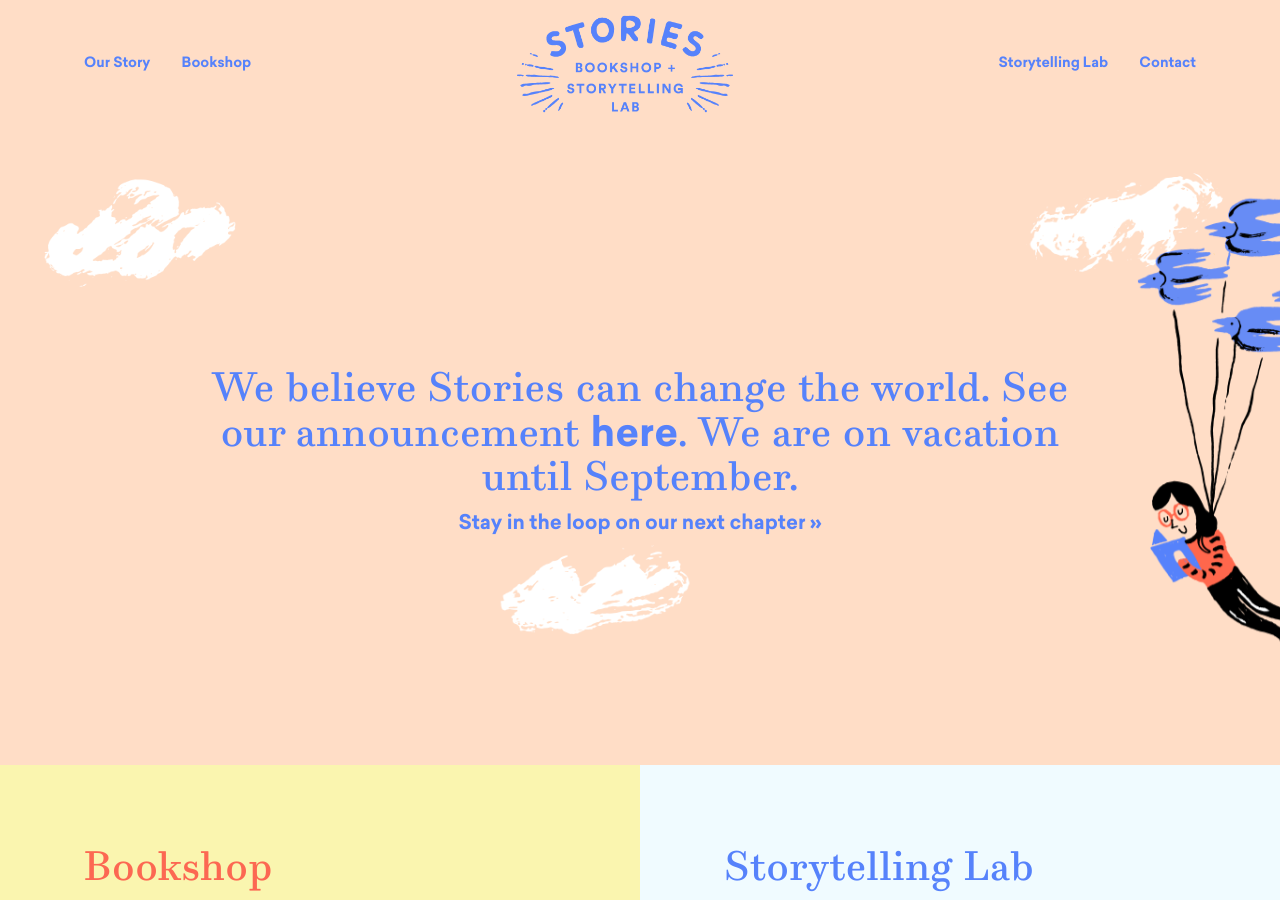
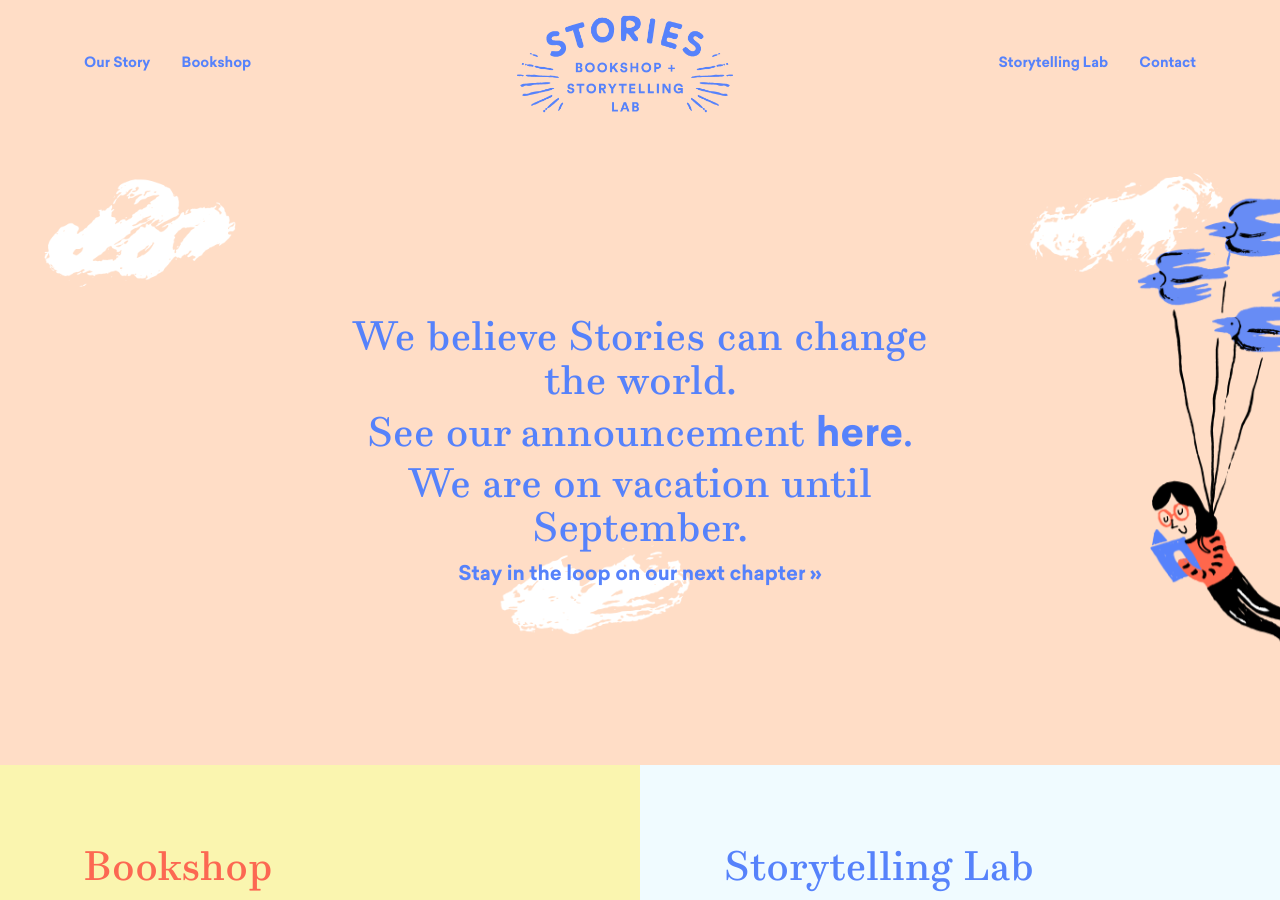
Before and after one commit to storiesbk/storiesbk.github.io, a Jekyll site: the page built from index.markdown, in a window 1280 px wide and 900 px high. Built offline with Jekyll 4.4.1, drawn with Linux system fonts in a browser that asks for light colours; nearby versions of some CDN libraries; some web fonts are replaced; a script that is not in the unit is left out.

```diff
--- a/index.markdown
+++ b/index.markdown
@@ -1,10 +1,9 @@
 ---
 title: Stories Bookshop + Storytelling Lab
 slug: home
-hero_text: |-
-  ## We believe Stories can change the world. See our announcement [here](https://www.instagram.com/p/CBRA8aKn-PV/). We are on vacation until September.
-
-  ##### [Stay in the loop on our next chapter »](#subscribe)
+hero_text: "## We believe Stories can change the world. \n## See our announcement
+  [here](https://www.instagram.com/p/CBRA8aKn-PV/).\n## We are on vacation until September.\n\n#####
+  [Stay in the loop on our next chapter »](#subscribe)"
 layout: default
 ---
 
```
